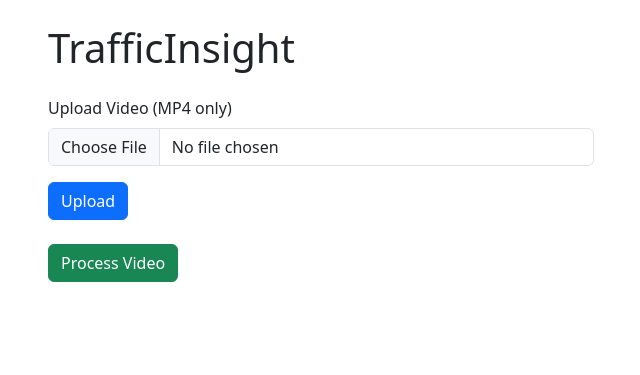
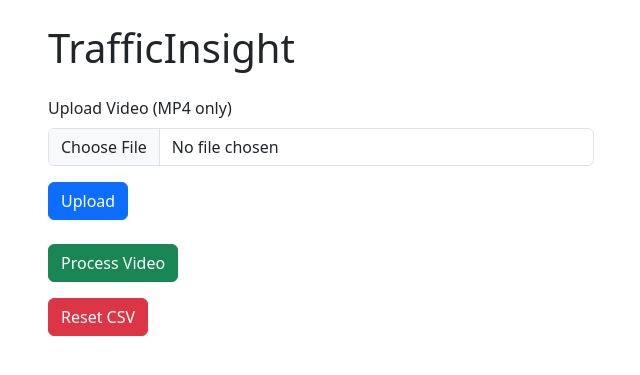
Before and after one commit to furiouskhan007/vehicle-monitoring, a Flask app: template templates/index.html in a window 1280 px wide. Shown: the top 375 px of the page, without its empty margins (34-674 px from the left). Run offline with Flask 3, Linux system fonts and the light colour scheme; the template is opened without the code that fills it, so the values that code supplies are empty.

Commit message:
Update index.html

```diff
--- a/templates/index.html
+++ b/templates/index.html
@@ -5,15 +5,14 @@
     <meta name="viewport" content="width=device-width, initial-scale=1.0">
     <title>TrafficInsight</title>
     <link href="https://cdn.jsdelivr.net/npm/bootstrap@5.3.0-alpha1/dist/css/bootstrap.min.css" rel="stylesheet">
-    <style>
-        /* Add custom styles here if needed */
-    </style>
 </head>
 <body>
     <div class="container mt-4">
         <div class="row">
             <div class="col-md-6">
                 <h1 class="mb-4">TrafficInsight</h1>
+
+                <!-- Upload Video -->
                 <form action="/upload" method="POST" enctype="multipart/form-data">
                     <div class="mb-3">
                         <label for="video" class="form-label">Upload Video (MP4 only)</label>
@@ -21,33 +20,38 @@
                     </div>
                     <button type="submit" class="btn btn-primary">Upload</button>
                 </form>
-                <p class="mt-2">{{upload_message}}</p>
+                <p class="mt-2">{{ upload_message }}</p>
 
+                <!-- Process Video -->
                 <form action="/process" method="GET" class="mt-4">
                     <button type="submit" class="btn btn-success" id="process-button" onclick="showLoader()">Process Video</button>
+                </form>
+
+                <!-- Reset CSV -->
+                <form action="/reset" method="POST" class="mt-3">
+                    <button type="submit" class="btn btn-danger">Reset CSV</button>
                 </form>
 
                 <!-- Loading Spinner -->
                 <div class="text-center mt-4" id="loading-spinner" style="display: none;">
                     <p>The video is being processed...</p>
-                    <img src="https://i.gifer.com/origin/8b/8b4d5872105584fe9e2d445bea526eb5_w200.gif" alt="Loading..." style="padding-top: 20px; width: 150px; height: 170px;">
+                    <img src="https://i.gifer.com/origin/8b/8b4d5872105584fe9e2d445bea526eb5_w200.gif"
+                         alt="Loading..." style="padding-top: 20px; width: 150px; height: 170px;">
                 </div>
 
                 <!-- Success Message -->
-                <h3 class="mt-4" id="process-completed" style="display: none;">{{message}}</h3>
+                <h3 class="mt-4" id="process-completed" style="display: none;">{{ message }}</h3>
             </div>
 
             <div class="col-md-6">
                 <div class="mt-4" style="padding-left:180px;">
-                    <!-- Display Output and Download Buttons -->
                     {% if csv_exists %}
-                    <!-- <a href="/display_output" class="btn btn-info" style="margin-right: 10px;">Show Output</a> -->
-                    <a href="/download"  id="download_output_button" class="btn btn-info">Download CSV File</a>
+                        <a href="/download" id="download_output_button" class="btn btn-info">Download CSV File</a>
                     {% endif %}
                 </div>
 
+                <!-- Output Table -->
                 <div class="mt-4">
-                    <!-- Display the table here -->
                     <div class="table-responsive" id="table">
                         {{ table_html | safe }}
                     </div>
@@ -56,7 +60,7 @@
         </div>
     </div>
 
-    <!-- JavaScript to show/hide the loader -->
+    <!-- Loader JS -->
     <script>
         function showLoader() {
             document.getElementById("process-button").style.display = "none";
```
